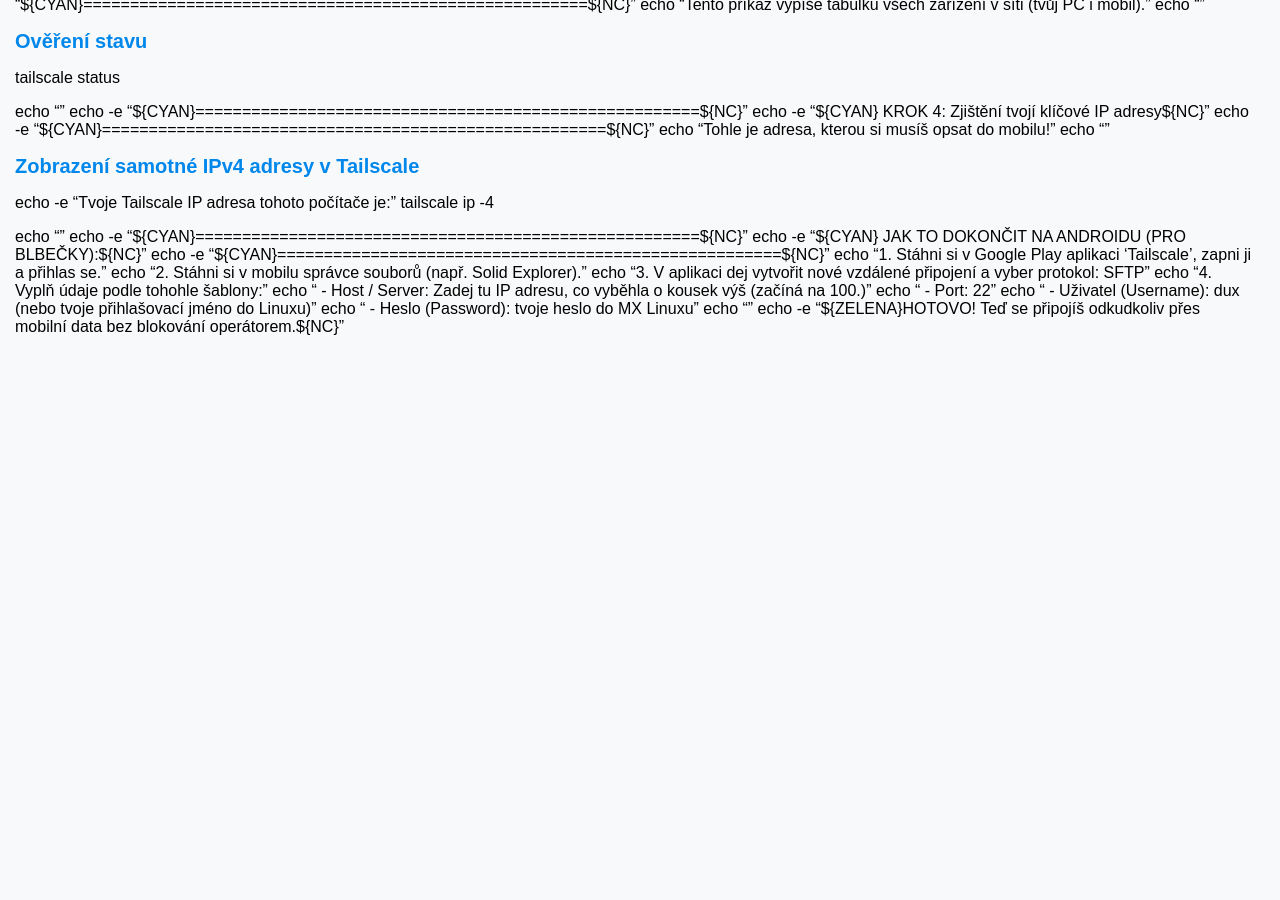
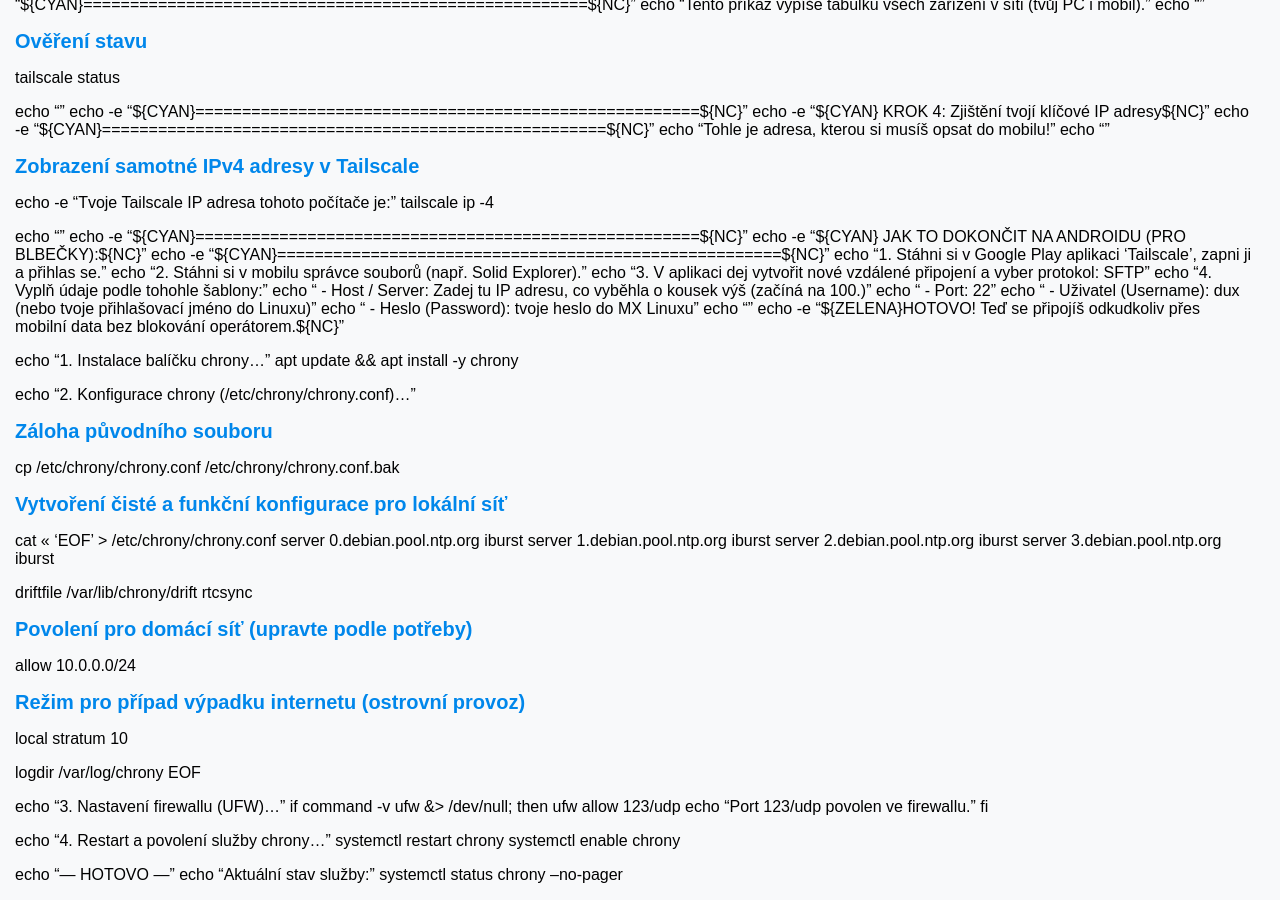
Before and after one commit to bedjan/bedjan.github.io, a Jekyll site: the page built from mx.md, in a window 1280 px wide and 900 px high, scrolled down 5568 px. Built offline with Jekyll 4.4.1, drawn with Linux system fonts in a browser that asks for light colours; our own code applies the rules of GitHub Pages for plain Markdown files; before the commit the page ends 5920 px from its top, so only the background shows below that.

Commit message:
Update mx.md

```diff
--- a/mx.md
+++ b/mx.md
@@ -531,3 +531,44 @@
 echo "   - Heslo (Password): tvoje heslo do MX Linuxu"
 echo ""
 echo -e "${ZELENA}HOTOVO! Teď se připojíš odkudkoliv přes mobilní data bez blokování operátorem.${NC}"
+
+
+echo "1. Instalace balíčku chrony..."
+apt update && apt install -y chrony
+
+echo "2. Konfigurace chrony (/etc/chrony/chrony.conf)..."
+# Záloha původního souboru
+cp /etc/chrony/chrony.conf /etc/chrony/chrony.conf.bak
+
+# Vytvoření čisté a funkční konfigurace pro lokální síť
+cat << 'EOF' > /etc/chrony/chrony.conf
+server 0.debian.pool.ntp.org iburst
+server 1.debian.pool.ntp.org iburst
+server 2.debian.pool.ntp.org iburst
+server 3.debian.pool.ntp.org iburst
+
+driftfile /var/lib/chrony/drift
+rtcsync
+
+# Povolení pro domácí síť (upravte podle potřeby)
+allow 10.0.0.0/24
+
+# Režim pro případ výpadku internetu (ostrovní provoz)
+local stratum 10
+
+logdir /var/log/chrony
+EOF
+
+echo "3. Nastavení firewallu (UFW)..."
+if command -v ufw &> /dev/null; then
+  ufw allow 123/udp
+  echo "Port 123/udp povolen ve firewallu."
+fi
+
+echo "4. Restart a povolení služby chrony..."
+systemctl restart chrony
+systemctl enable chrony
+
+echo "--- HOTOVO ---"
+echo "Aktuální stav služby:"
+systemctl status chrony --no-pager
```
